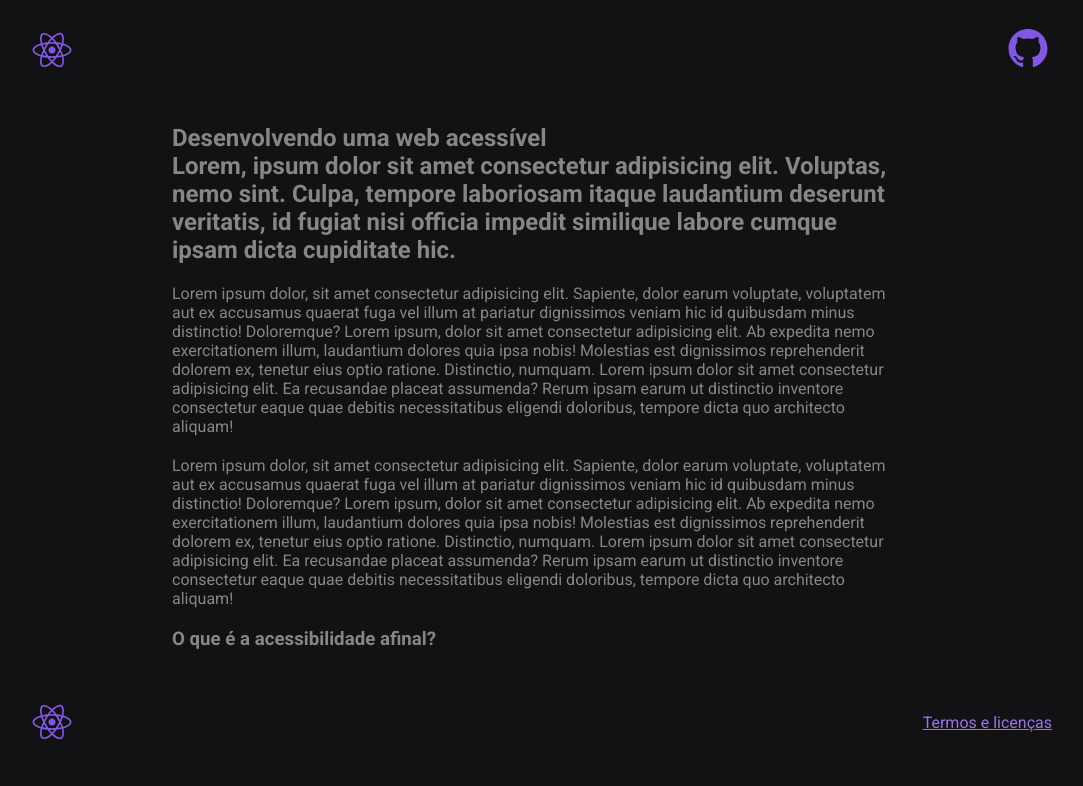
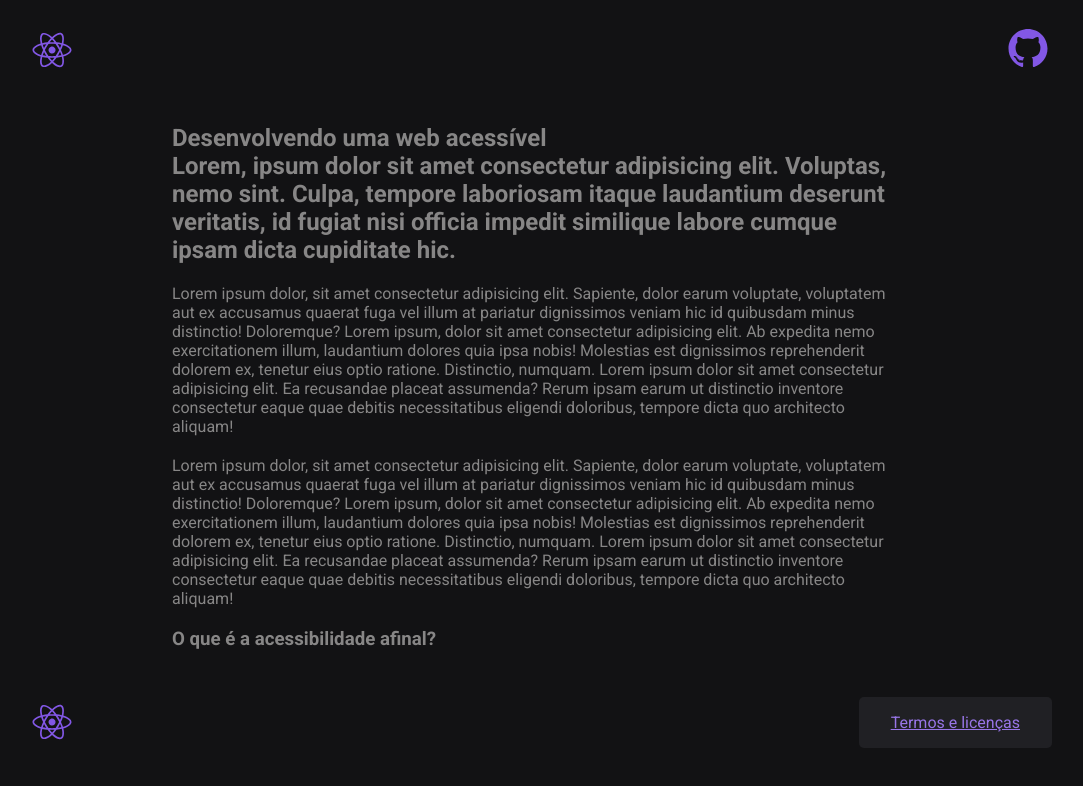
Before and after one commit to DevWebFelipe/AcessibilidadeComReact, a Next.js app: page / in a window 1280 px wide. Shown: the top 786 px of the page, without its empty margins (100-1183 px from the left). Built offline with nearby package versions, Linux system fonts and the light colour scheme.

Commit message:
Ajustes do link no footer

```diff
--- a/src/pages/index.tsx
+++ b/src/pages/index.tsx
@@ -80,7 +80,7 @@ export default function Home() {
         </article>
       </main>
 
-      <footer className={styles.header}>
+      <footer className={styles.footer}>
         <Image src={LogoImg} width={48} alt="Blog de semantica" />
 
         <nav className={styles.nav} aria-label="rodape">
--- a/src/styles/Home.module.css
+++ b/src/styles/Home.module.css
@@ -31,3 +31,21 @@
     margin-bottom: 20px;
   }
 }
+
+.footer {
+  display: flex;
+  align-items: center;
+  justify-content: space-between;
+
+  max-width: 1064px;
+  width: 100%;
+  margin: 0 auto;
+
+  padding: 24px 20px;
+
+  & a {
+    padding: 1rem 2rem;
+    background: #202024;
+    border-radius: 5px;
+  }
+}
```
